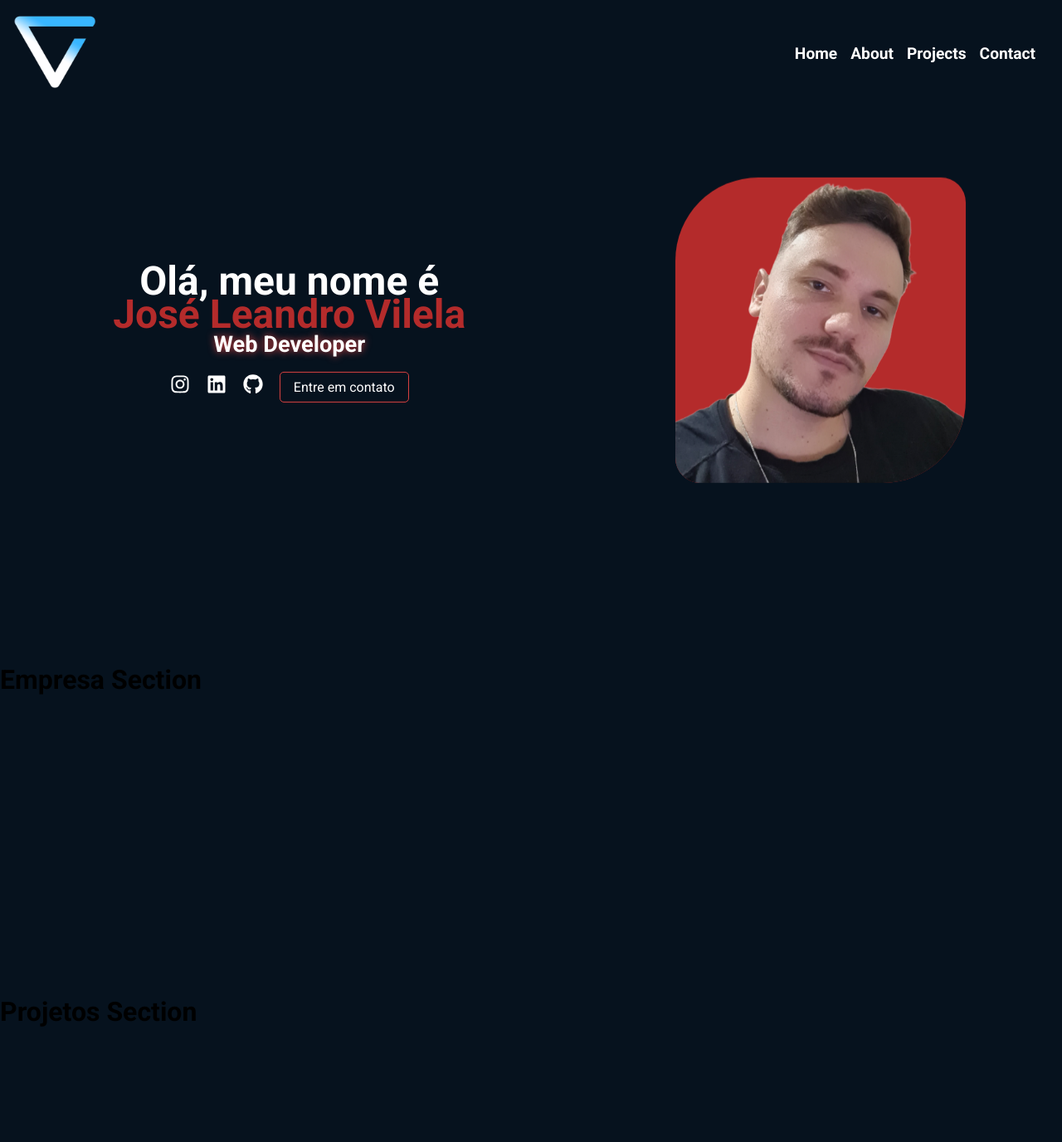
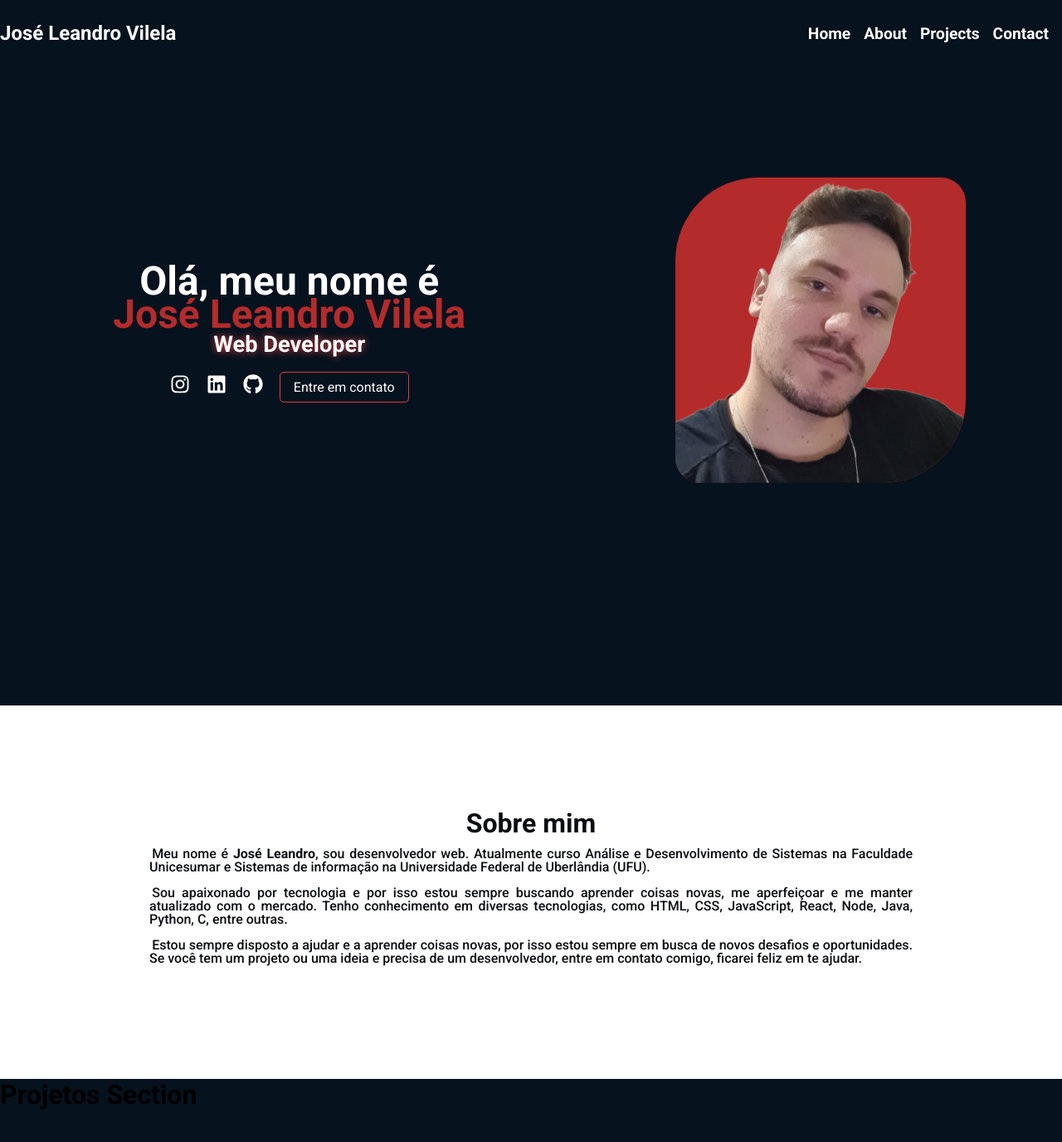
Before and after one commit to Vilelajlr/PortifolioJoseLeandroVilela, a React (Create React App) app in the folder portifolio/: page / in a window 1280 px wide. Shown: the top 1376 px of the page at 83% size. Built offline with nearby package versions, Linux system fonts and the light colour scheme.

Commit message:
att portifolio

```diff
--- a/portifolio/src/App.js
+++ b/portifolio/src/App.js
@@ -4,36 +4,41 @@ import { BrowserRouter as Router, Routes, Route } from "react-router-dom";
 
 import Navbar from "./components/layout/Navbar";
 import Contact from './components/pages/Contact';
-import Container from './components/layout/Container';
+
 import Home from './components/pages/Home';
+import About from './components/pages/About';
+
+
+
+import './App.css';
 
 function App() {
   return (
     <Router>
-      <Container>
+
         <Navbar />
         <Routes>
           <Route
             path="/"
             element={
-              <div>
+              <div className="max">
                 <div id="home" style={{ minHeight: '100dvh' }}>
                   <Home />
                 </div>
-                <div id="about" style={{ minHeight: '50dvh' }}>
-                  <h1>Empresa Section</h1>
-                  {/* Conteúdo da seção Empresa */}
+
+                <div id="about">
+                  <About />
                 </div>
                 <div id="projects" style={{ height: '100vh' }}>
                   <h1>Projetos Section</h1>
                   {/* Conteúdo da seção Projetos */}
                 </div>
-              </div>
+                </div>
             }
           />
           <Route path="/contact" element={<Contact />} />
         </Routes>
-      </Container>
+
     </Router>
   );
 }
--- a/portifolio/src/components/layout/Navbar.jsx
+++ b/portifolio/src/components/layout/Navbar.jsx
@@ -1,4 +1,4 @@
-import React from 'react';
+import React, { useState, useEffect } from 'react';
 import { Link as ScrollLink } from 'react-scroll'; // Importar Link do react-scroll
 import { Link as RouterLink, useNavigate } from 'react-router-dom'; // Importar Link e useNavigate do react-router-dom
 
@@ -6,6 +6,7 @@ import styles from './modules/Navbar.module.css';
 import logo from '../imgs/LogoSomenteDesenho.png';
 
 function Navbar() {
+  const [scrolled, setScrolled] = useState(false); // Estado para controlar a rolagem
   const navigate = useNavigate(); // Hook para navegação
 
   const handleScroll = (section) => {
@@ -15,14 +16,28 @@ function Navbar() {
     }, 100); // Pequeno delay para garantir que a rolagem ocorra após a navegação
   };
 
+  // Hook para verificar a rolagem da página
+  useEffect(() => {
+    const onScroll = () => {
+      if (window.scrollY > 50) {
+        setScrolled(true);
+      } else {
+        setScrolled(false);
+      }
+    };
+    window.addEventListener('scroll', onScroll);
+    return () => {
+      window.removeEventListener('scroll', onScroll);
+    };
+  }, []);
+
   return (
-
-
-    <nav className={styles.navbar}>
+    <div className={`${scrolled ? styles.scrolled : ''}`}>
+      <nav className={`${styles.navbar} `}>
         <div className={styles.menu}>
           <ScrollLink to="home" smooth={true} duration={500}>
             <div className={styles.img_logo}>
-            <img src={logo} alt="Logo Costs" />
+              <h1>José Leandro Vilela</h1>
             </div>
           </ScrollLink>
           <ul className={styles.list}>
@@ -49,7 +64,7 @@ function Navbar() {
           </ul>
         </div>
       </nav>
-
+    </div>
   );
 }
 
--- a/portifolio/src/components/layout/modules/Navbar.module.css
+++ b/portifolio/src/components/layout/modules/Navbar.module.css
@@ -1,14 +1,32 @@
+.max_width{
+    max-width: 1420px;
+    margin: 0 auto;
+
+}
 .navbar {
     display: flex;
-    background-color: transparent;
-    padding: 1rem;
+    align-items: center;
+    justify-content: center;
+    height: 10dvh;
+    max-width: 1420px;
+    margin: 0 auto;
+    position: fixed;
     width: 100%;
+    top: 0;
+    left: 50%;
+    transform: translate(-50%, 0);
+    z-index: 1000;
+}
+
+
+.scrolled {
+    z-index: 995;
+    transition: background-color 1s;
+    background-color: var(--secondary-normal);
+    width: 100%;
+    height: 10dvh;
     position: fixed;
-    top: 0;
-    left: 0;
-    z-index: 1000;
-
-}
+  }
 
 .menu{
     display: flex;
@@ -18,7 +36,7 @@
 }
 
 .img_logo{
-    width: 100px;
+    color: var(--white-normal);
 }
 
 .list {
--- a/portifolio/src/components/pages/About.jsx
+++ b/portifolio/src/components/pages/About.jsx
@@ -1,8 +1,27 @@
 import React from "react";
+
+import styles from "./modules/About.module.css";
 
 export default function About() {
     return(
-        <>
-        </>
+        <section className={styles.flex} >
+                <div className={styles.max_width}>
+                    <div>
+                        <h1>Sobre mim</h1>
+                    </div>
+                    <div>
+                        <p>
+                            Meu nome é <strong>José Leandro</strong>, sou desenvolvedor web. Atualmente curso Análise e Desenvolvimento de Sistemas na Faculdade Unicesumar e Sistemas de informação na Universidade Federal de Uberlândia (UFU).
+                        </p>
+                        <p>
+                            Sou apaixonado por tecnologia e por isso estou sempre buscando aprender coisas novas, me aperfeiçoar e me manter atualizado com o mercado. Tenho conhecimento em diversas tecnologias, como HTML, CSS, JavaScript, React, Node, Java, Python, C, entre outras.
+                        </p>
+                        <p>
+                            Estou sempre disposto a ajudar e a aprender coisas novas,  por isso estou sempre em busca de novos desafios e oportunidades. Se você tem um projeto ou uma ideia e precisa de um desenvolvedor, entre em contato comigo, ficarei feliz em te ajudar.
+                        </p>
+                    </div>
+                </div>
+
+        </section>
     );
 }
--- /dev/null
+++ b/portifolio/src/components/pages/modules/About.module.css
@@ -0,0 +1,38 @@
+.flex{
+    display: flex;
+    justify-content: center;
+    align-items: center;
+    flex-direction: column;
+    margin-top: 50px;
+    width: 100%;
+    background-color: var(--white-normal);
+    height: 450px;
+}
+
+.max_width{
+    max-width: 1000px;
+    padding: 0 40px;
+    display: flex;
+    justify-content: center;
+    align-items: center;
+    flex-direction: column;
+    gap: 10px;
+}
+
+.max_width > div > h1{
+    font-size: 2rem;
+    color: var(--secondary-normal);
+    font-weight: bolder;
+    font-family: 'Roboto', sans-serif;
+}
+
+.max_width > div > p{
+    font-size: 1rem;
+    color: var(--secondary-normal);
+    text-align: justify;
+    margin-bottom: 15px;
+    font-family: 'Roboto', sans-serif;
+    font-weight: 500;
+    line-height: 1rem;
+    text-indent: 0.2rem;
+}
--- a/portifolio/src/components/pages/modules/Home.module.css
+++ b/portifolio/src/components/pages/modules/Home.module.css
@@ -3,9 +3,11 @@
     top: 50%;
     left: 50%;
     transform: translate(-50%, -50%);
+    max-width: 1420px;
     width: 100%;
+}
 
-}
+
 
 .flex{
     display: flex;
--- a/portifolio/src/index.css
+++ b/portifolio/src/index.css
@@ -20,6 +20,9 @@
   --red-light: #d34040;
 }
 
+.max{
+  width: 100%;
+}
 
 *{
   margin: 0;
@@ -34,6 +37,8 @@ body{
 
   background-color: var(--primary-normal);
 }
+
+
 
 button{
   font-family: 'Roboto', sans-serif;
```
Also changed, not shown: portifolio/src/App.css (added). Lines whose indentation alone changed are shown as unchanged.
